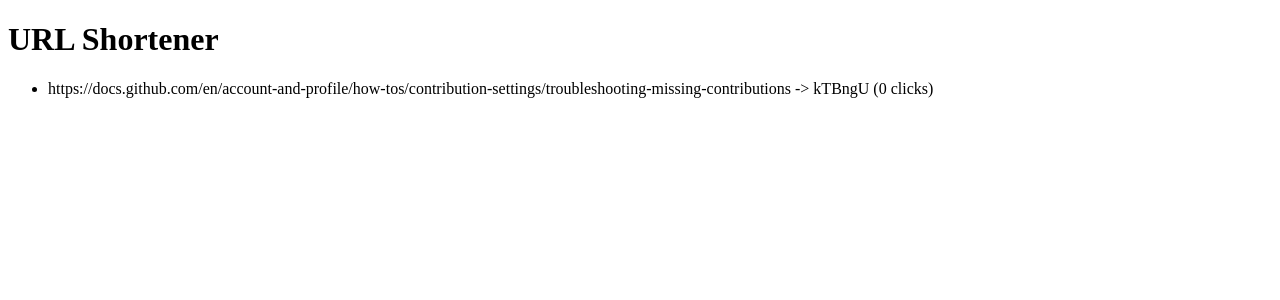
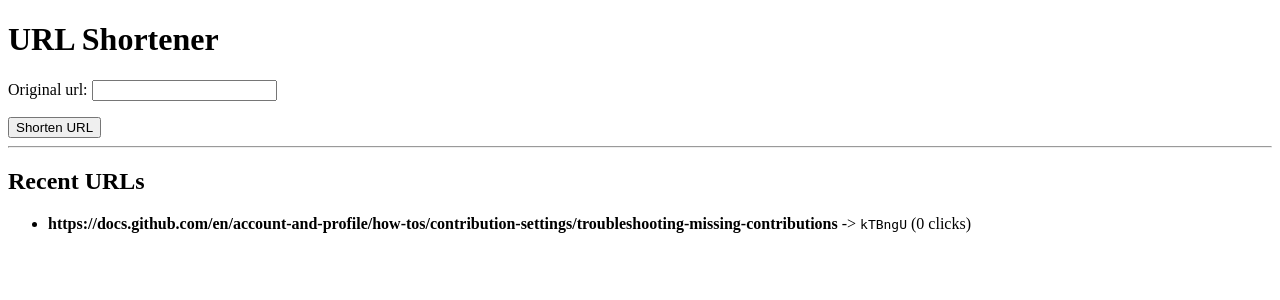
Before and after one commit to manibhatt10/url-shortener, a Django app: page / in a window 1280 px wide. Shown: the top 300 px of the page. Run offline with Django 5.2, Linux system fonts and the light colour scheme; data comes from the database, SQL or seed files in the repository; both versions use the stored data as it was after the commit.

Commit message:
feat:add shortener form and URL submission logic

```diff
--- a/notes_day2.txt
+++ b/notes_day2.txt
@@ -7,3 +7,6 @@ django admin-production ready, built in user interface for backend developers to
 being saved correctly without using a database tool
 
 view-python function that takes a web request and returns a web response, like an html page
+
+render(): A shortcut function that combines an HTML template with data from your
+ database to create a final webpage.
--- /dev/null
+++ b/shortener/forms.py
@@ -0,0 +1,7 @@
+from django import forms
+from .models import ShortenedURL
+
+class ShortenerForm(forms.ModelForm):
+    class Meta:
+        model = ShortenedURL
+        fields = ['original_url']
--- a/shortener/templates/shortener/index.html
+++ b/shortener/templates/shortener/index.html
@@ -5,9 +5,23 @@
 </head>
 <body>
     <h1>URL Shortener</h1>
+
+    <form method="POST">
+        {% csrf_token %}
+        {{ form.as_p }}
+        <button type="submit">Shorten URL</button>
+    </form>
+
+    <hr>
+
+    <h2>Recent URLs</h2>
     <ul>
         {% for url in urls %}
-            <li>{{ url.original_url }} -> {{ url.short_code }} ({{ url.clicks }} clicks)</li>
+            <li>
+                <strong>{{ url.original_url }}</strong> ->
+                <code>{{ url.short_code }}</code>
+                ({{ url.clicks }} clicks)
+            </li>
         {% endfor %}
     </ul>
 </body>
--- a/shortener/views.py
+++ b/shortener/views.py
@@ -1,8 +1,17 @@
-from django.shortcuts import render
+from django.shortcuts import render, redirect
 
 # Create your views here.
 from .models import ShortenedURL
+from .forms import ShortenerForm
 def index(request):
-    # This will eventually show our list of URLs
-    urls = ShortenedURL.objects.all()
-    return render(request, 'shortener/index.html', {'urls': urls})
+    if request.method == "POST":
+        form = ShortenerForm(request.POST)
+        if form.is_valid():
+            # Save the new URL to the database
+            form.save()
+            return redirect('index')
+    else:
+        form = ShortenerForm()
+
+    urls = ShortenedURL.objects.all().order_by('-created_at')
+    return render(request, 'shortener/index.html', {'urls': urls, 'form': form})
```
Also changed, not shown: db.sqlite3.
